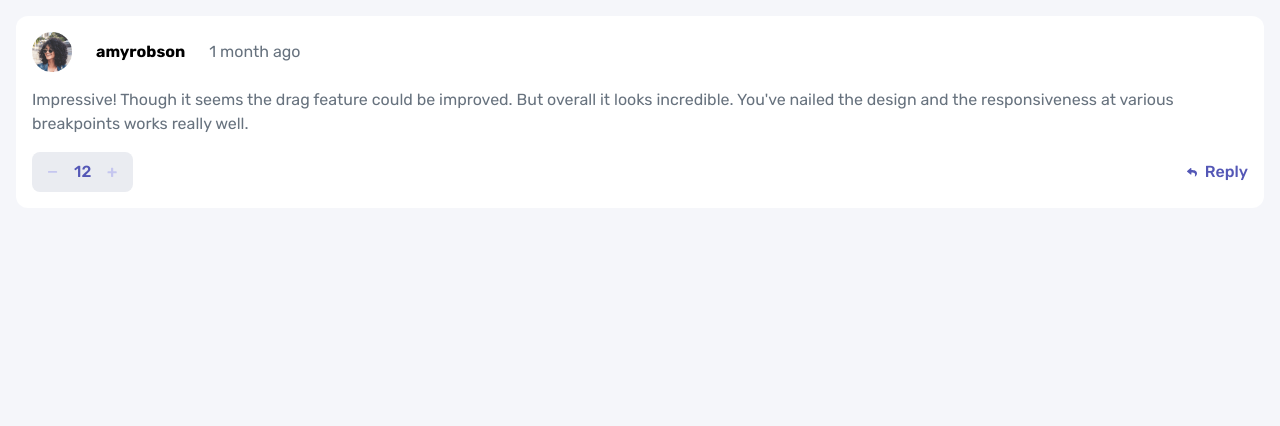
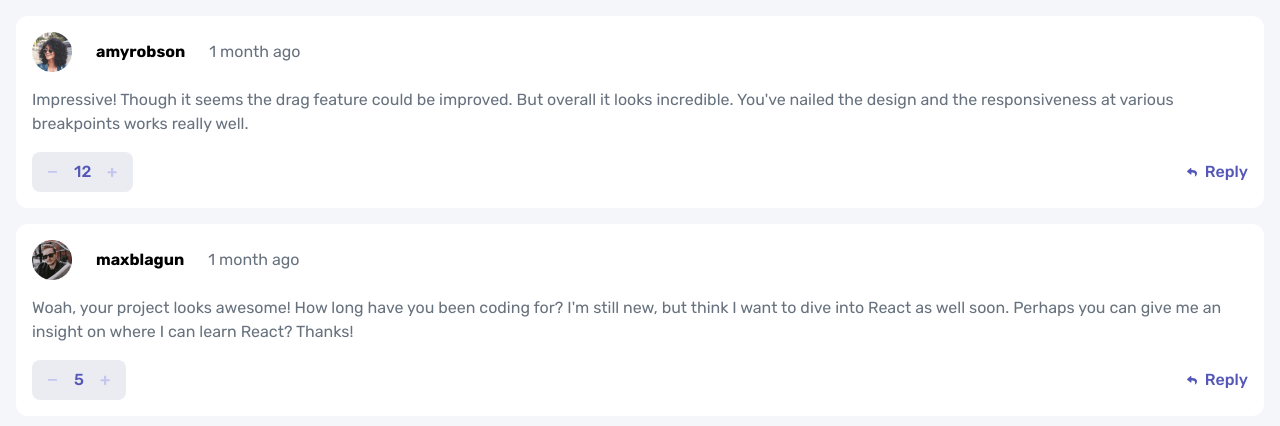
Before and after one commit to Mirror83/interactive-comments-section-frontend, a Next.js app: page / in a window 1280 px wide. Shown: the top 426 px of the page. Built offline with nearby package versions, Linux system fonts and the light colour scheme.

Commit message:
feat: added mock comment data

```diff
--- a/app/page.tsx
+++ b/app/page.tsx
@@ -1,9 +1,21 @@
-import MessageCard from "@/components/MessageCard";
+import CommentCard from "@/components/CommentCard";
+import {comments, User} from "@/mock-data/data";
 
 export default function Home() {
+    const user: User = {
+        "image": {
+            "png": "/images/avatars/image-juliusomo.png",
+            "webp": "/images/avatars/image-juliusomo.webp"
+        },
+        "username": "juliusomo"
+    }
     return (
-        <div className={"p-4"}>
-            <MessageCard/>
+        <div className={"p-4 flex flex-col h-full"}>
+            <div className={"flex flex-col gap-4"}>
+                {comments.map((comment) => (
+                    <CommentCard key={comment.id} user={user} comment={comment}/>
+                ))}
+            </div>
         </div>
     );
 }
--- a/components/MessageCard.tsx
+++ b/components/CommentCard.tsx
@@ -1,28 +1,34 @@
 import React from 'react';
 import Image from "next/image";
+import type {Comment, User} from "@/mock-data/data"
 
-function MessageCard() {
+
+type CommentCardProps = {
+    user: User,
+    comment: Comment;
+}
+
+function CommentCard({user, comment}: CommentCardProps) {
     return (
         <div className={"bg-white p-4 rounded-xl"}>
             <div className={"flex items-center gap-6"}>
                 <Image
-                    src={"/images/avatars/image-amyrobson.png"}
-                    alt={"amyrobson profile"}
+                    src={comment.user.image.png}
+                    alt={`${comment.user.username} profile`}
                     width={40}
                     height={40}/>
-                <span className={"font-bold"}>amyrobson</span>
+                {user.username == comment.user.username &&
+                    <span className={"p-2 bg-moderate-blue text-white"}>You</span>}
+                <span className={"font-bold"}>{comment.user.username}</span>
                 <span className={"text-grayish-blue font-light"}>1 month ago</span>
             </div>
-            <div className={"py-4 text-grayish-blue"}>
-                Impressive! Though it seems the drag feature could be improved. But overall it looks incredible.
-                You&#39;ve nailed the design and the responsiveness at various breakpoints works really well.
-            </div>
+            <div className={"py-4 text-grayish-blue"}>{comment.content}</div>
             <div className={"flex justify-between items-center"}>
                 <div className={"flex bg-light-gray items-center gap-4 rounded-lg py-2 px-4"}>
                     <button>
                         <Image src={"/images/icon-minus.svg"} alt={"down-vote"} height={10} width={10}/>
                     </button>
-                    <span className={"text-moderate-blue font-[500]"}>12</span>
+                    <span className={"text-moderate-blue font-[500]"}>{comment.score}</span>
                     <button>
                         <Image src={"/images/icon-plus.svg"} alt={"up-vote"} height={10} width={10}/>
                     </button>
@@ -36,4 +42,4 @@
     );
 }
 
-export default MessageCard;
+export default CommentCard;
--- /dev/null
+++ b/mock-data/data.ts
@@ -0,0 +1,80 @@
+export type User = {
+    username: string,
+    image: {
+        webp: string,
+        png: string
+    }
+}
+
+export type Comment = {
+    id: number,
+    user: User,
+    content: string,
+    createdAt: string, // Temporarily a string
+    score: number,
+    replies: Reply[]
+}
+
+export type Reply = Omit<Comment, "replies"> & {
+    replyingTo: string, // Temporarily a string
+}
+
+export const comments: Comment[] = [
+    {
+        "id": 1,
+        "content": "Impressive! Though it seems the drag feature could be improved. But overall it looks incredible. You've nailed the design and the responsiveness at various breakpoints works really well.",
+        "createdAt": "1 month ago",
+        "score": 12,
+        "user": {
+            "image": {
+                "png": "/images/avatars/image-amyrobson.png",
+                "webp": "/images/avatars/image-amyrobson.webp"
+            },
+            "username": "amyrobson"
+        },
+        "replies": []
+    },
+    {
+        "id": 2,
+        "content": "Woah, your project looks awesome! How long have you been coding for? I'm still new, but think I want to dive into React as well soon. Perhaps you can give me an insight on where I can learn React? Thanks!",
+        "createdAt": "2 weeks ago",
+        "score": 5,
+        "user": {
+            "image": {
+                "png": "/images/avatars/image-maxblagun.png",
+                "webp": "/images/avatars/image-maxblagun.webp"
+            },
+            "username": "maxblagun"
+        },
+        "replies": [
+            {
+                "id": 3,
+                "content": "If you're still new, I'd recommend focusing on the fundamentals of HTML, CSS, and JS before considering React. It's very tempting to jump ahead but lay a solid foundation first.",
+                "createdAt": "1 week ago",
+                "score": 4,
+                "replyingTo": "maxblagun",
+                "user": {
+                    "image": {
+                        "png": "/images/avatars/image-ramsesmiron.png",
+                        "webp": "/images/avatars/image-ramsesmiron.webp"
+                    },
+                    "username": "ramsesmiron"
+                }
+            },
+            {
+                "id": 4,
+                "content": "I couldn't agree more with this. Everything moves so fast and it always seems like everyone knows the newest library/framework. But the fundamentals are what stay constant.",
+                "createdAt": "2 days ago",
+                "score": 2,
+                "replyingTo": "ramsesmiron",
+                "user": {
+                    "image": {
+                        "png": "/images/avatars/image-juliusomo.png",
+                        "webp": "/images/avatars/image-juliusomo.webp"
+                    },
+                    "username": "juliusomo"
+                }
+            }
+        ]
+    }
+];
```
